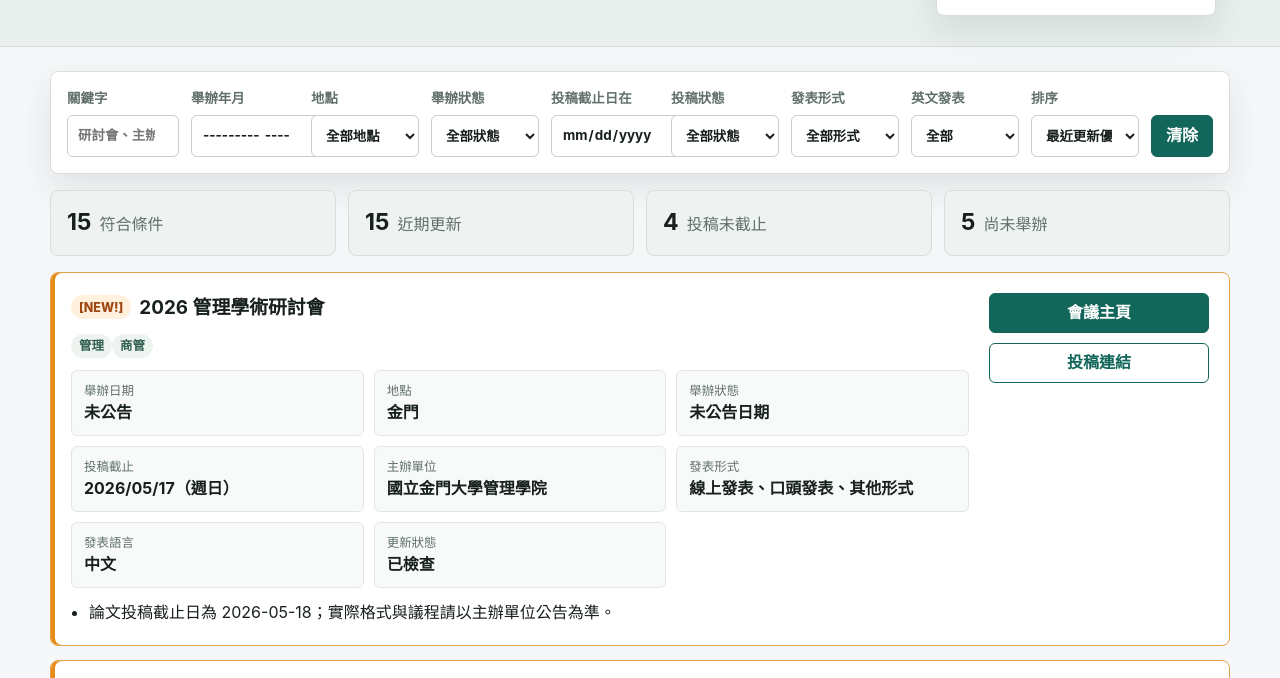
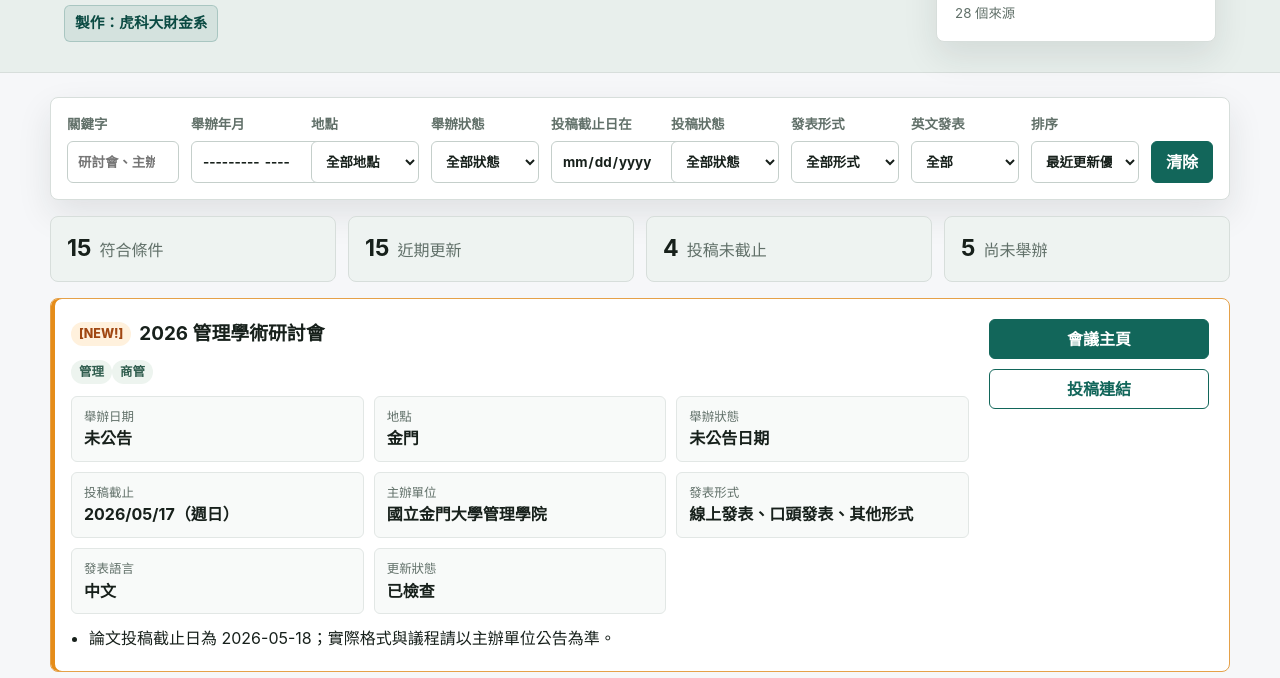
Before and after one commit to ftsainfu/twconferences, a website: page index.html in a window 1280 px wide. Shown: the part 183-861 px from the top of the page. Drawn offline with Linux system fonts and the light colour scheme.

Commit message:
Add department credit to homepage

```diff
--- a/assets/styles.css
+++ b/assets/styles.css
@@ -54,6 +54,18 @@ h1 {
   margin: 18px 0 0;
   color: #34443e;
   font-size: 1.04rem;
+}
+
+.credit {
+  display: inline-flex;
+  margin: 16px 0 0;
+  padding: 6px 10px;
+  background: rgba(18, 102, 90, 0.09);
+  border: 1px solid rgba(18, 102, 90, 0.22);
+  border-radius: 6px;
+  color: var(--accent-dark);
+  font-size: 0.92rem;
+  font-weight: 750;
 }
 
 .status-panel {
--- a/index.html
+++ b/index.html
@@ -4,7 +4,7 @@
     <meta charset="utf-8" />
     <meta name="viewport" content="width=device-width, initial-scale=1" />
     <title>台灣商管研討會資訊站</title>
-    <link rel="stylesheet" href="assets/styles.css?v=20260605d" />
+    <link rel="stylesheet" href="assets/styles.css?v=20260606a" />
   </head>
   <body>
     <header class="site-header">
@@ -14,6 +14,7 @@
         <p class="intro">
           每日彙整台灣商業、管理、行銷、財金、國貿、組織與服務創新等領域研討會資訊，追蹤主頁與徵稿資訊異動。
         </p>
+        <p class="credit">製作：虎科大財金系</p>
       </div>
       <div class="status-panel" aria-live="polite">
         <span>資料更新</span>
```
